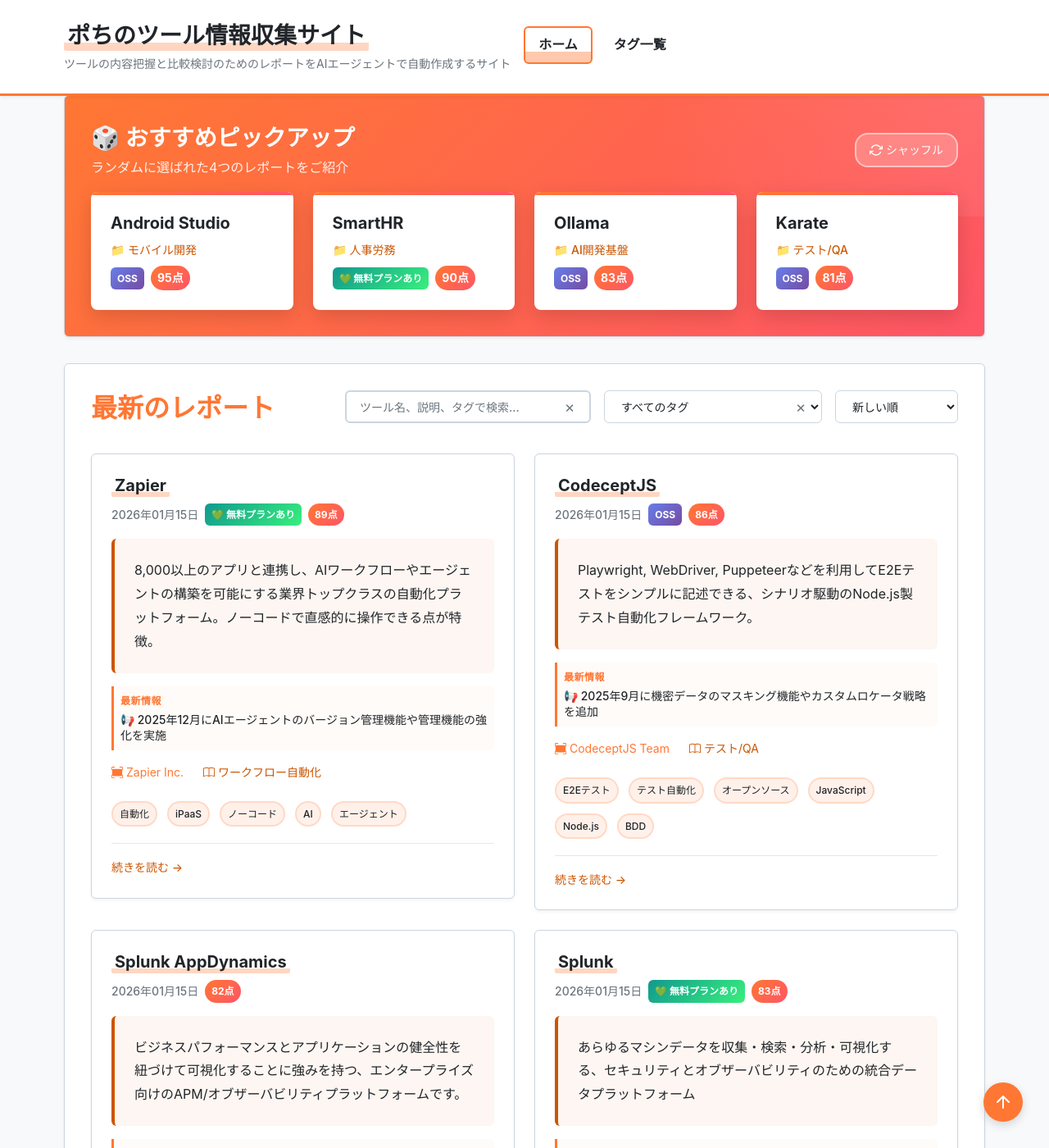
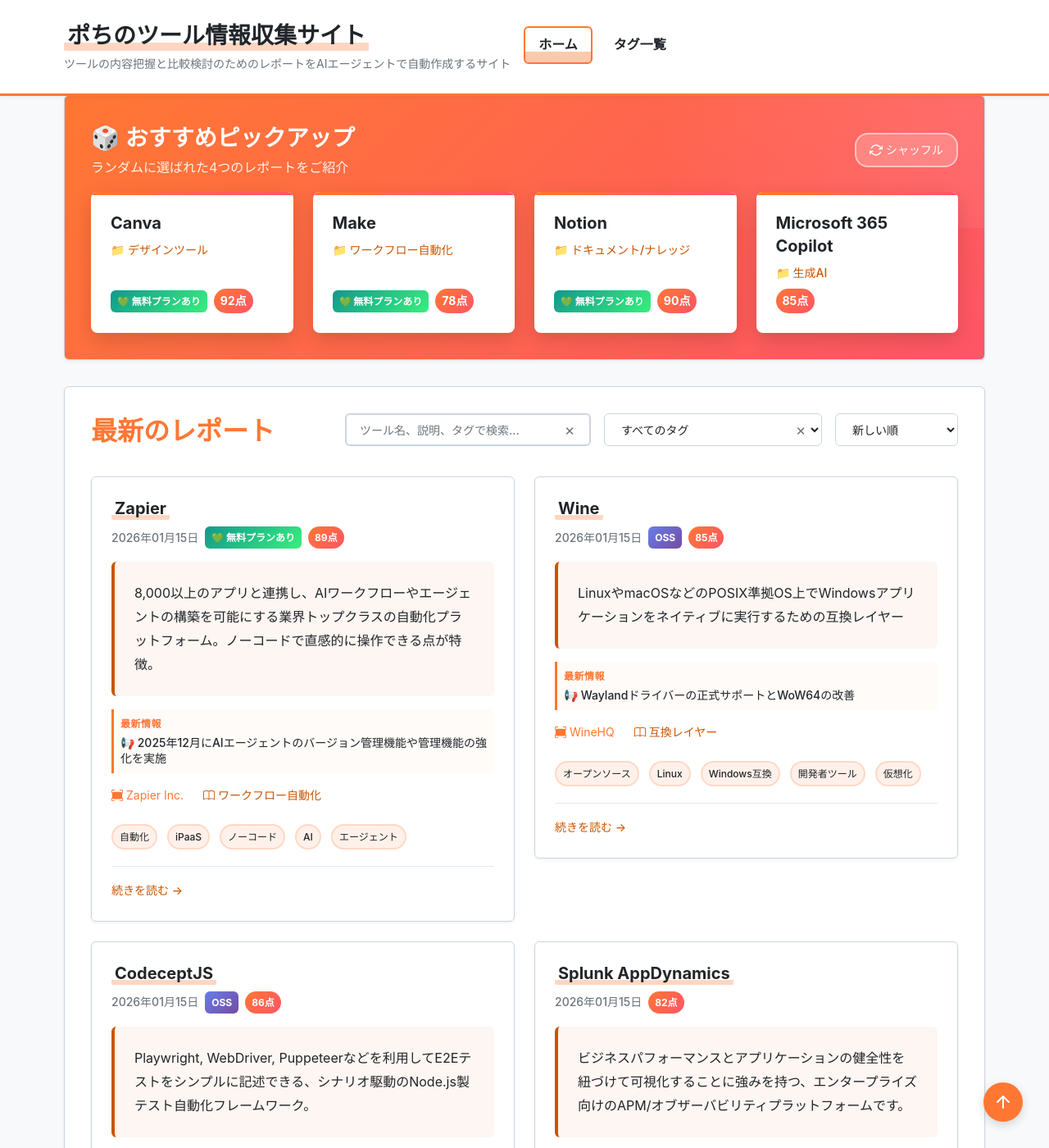
Before and after one commit to aegisfleet/tool-survey-report, a Jekyll site: the page built from index.md, in a window 1280 px wide and 1400 px high, scrolled down 656 px. Shown: the whole window at 82% size. Built offline with Jekyll 4.4.1, drawn with Linux system fonts in a browser that asks for light colours; part of the change alters nothing that is shown.

Commit message:
Add Wine survey report (#476)
- Create `_reports/wine.md` based on the template.
- Update `_reports/docker.md` and `_reports/podman.md` to add bidirectional relationship with Wine.
- Set report date to 2026-01-15 as requested.

Co-authored-by: google-labs-jules[bot] <161369871+google-labs-jules[bot]@users.noreply.github.com>

```diff
--- a/_reports/docker.md
+++ b/_reports/docker.md
@@ -25,6 +25,7 @@ relationships:
     - "act"
     - "Nexus Repository"
     - "LocalStack"
+    - "Wine"
 ---
 
 # **Docker 調査レポート**
--- a/_reports/podman.md
+++ b/_reports/podman.md
@@ -22,6 +22,7 @@ description: "デーモンレスアーキテクチャを採用した、OCI準拠
 relationships:
   related_tools:
     - "Docker"
+    - "Wine"
 ---
 
 # **Podman 調査レポート**
--- /dev/null
+++ b/_reports/wine.md
@@ -0,0 +1,192 @@
+---
+title: "Wine (WineHQ) 調査レポート"
+tool_name: "Wine"
+tool_reading: "ワイン"
+category: "互換レイヤー"
+developer: "WineHQ"
+official_site: "https://www.winehq.org/"
+date: "2026-01-15"
+last_updated: "2026-01-15"
+tags:
+  - "オープンソース"
+  - "Linux"
+  - "Windows互換"
+  - "開発者ツール"
+  - "仮想化"
+description: "LinuxやmacOSなどのPOSIX準拠OS上でWindowsアプリケーションをネイティブに実行するための互換レイヤー"
+
+quick_summary:
+  has_free_plan: true
+  is_oss: true
+  starting_price: "無料"
+  target_users:
+    - "Linuxユーザー"
+    - "macOSユーザー"
+    - "システム管理者"
+  latest_highlight: "Waylandドライバーの正式サポートとWoW64の改善"
+  update_frequency: "高"
+
+evaluation:
+  score: 85
+  base_score: 70
+  plus_points:
+    - point: 5
+      reason: "完全無料でオープンソース"
+    - point: 5
+      reason: "Windowsライセンスが不要"
+    - point: 3
+      reason: "非常に軽量でパフォーマンスが高い"
+    - point: 5
+      reason: "膨大な数のWindowsアプリが動作"
+  minus_points:
+    - point: -3
+      reason: "設定や調整が難しい場合がある"
+  summary: "WindowsアプリをLinux/macOSで動かすための最強の無料ツールだが、設定には知識が必要"
+
+links:
+  github: "https://gitlab.winehq.org/wine/wine"
+  documentation: "https://wiki.winehq.org/"
+relationships:
+  related_tools:
+    - "Docker"
+    - "Podman"
+---
+
+# **Wine (WineHQ) 調査レポート**
+
+## **1. 基本情報**
+
+* **ツール名**: Wine
+* **ツールの読み方**: ワイン
+* **開発元**: WineHQ
+* **公式サイト**: [https://www.winehq.org/](https://www.winehq.org/)
+* **関連リンク**:
+  * Gitリポジトリ: [GitLab](https://gitlab.winehq.org/wine/wine)
+  * ドキュメント: [WineHQ Wiki](https://wiki.winehq.org/)
+  * アプリケーションデータベース: [Wine AppDB](https://appdb.winehq.org/)
+* **カテゴリ**: 互換レイヤー / システムユーティリティ
+* **概要**: Linux、macOS、BSDなどのPOSIX準拠オペレーティングシステム上でWindowsアプリケーションを実行可能にする互換レイヤー。エミュレータ（Emulator）ではなく、Windows API呼び出しをPOSIX呼び出しに即座に変換するため、パフォーマンスの低下を最小限に抑えてネイティブに近い速度で動作する。
+
+## **2. 目的と主な利用シーン**
+
+* **解決する課題**: LinuxやmacOS環境で、Windows専用のソフトウェアを利用したいというニーズ。
+* **想定利用者**: Linuxデスクトップユーザー、システム管理者、開発者、ゲーマー。
+* **利用シーン**:
+  * **オフィス業務**: Microsoft OfficeやPhotoshopなどのWindows専用ソフトをLinux上で利用する。
+  * **ゲームプレイ**: Steam Play (Proton) のベースとして、Windows用PCゲームをLinuxで遊ぶ。
+  * **動作検証**: 開発者がWindows環境を用意せずに、アプリケーションの動作テストを行う。
+  * **レガシーアプリの救済**: 最新のWindowsで動かなくなった古い16bit/32bitアプリをLinux上で動かす。
+
+## **3. 主要機能**
+
+* **Windows実行ファイルの実行**: .exe や .msi ファイルを直接実行可能。
+* **DirectXサポート**: Direct3D 9/10/11/12 を Vulkan や OpenGL に変換して描画（wined3d, VKD3D）。
+* **WoW64サポート**: 64ビットOS上で32ビットWindowsアプリケーションを実行可能。
+* **デバイスサポート**: USBデバイス、シリアルポート、オーディオデバイス、プリンタなどをWindowsアプリから利用可能。
+* **デスクトップ統合**: クリップボードの共有、システムトレイへのアイコン表示、デスクトップショートカットの作成。
+* **設定ツール (winecfg)**: ドライブ割り当て、オーディオ設定、Windowsバージョンの偽装などをGUIで設定可能。
+* **デバッグ機能**: 強力なデバッグログ機能により、アプリのクラッシュ原因などを調査可能。
+
+## **4. 特徴・強み (Pros)**
+
+* **完全無料・OSS**: ライセンス費用がかからず、誰でも自由に利用・改変が可能。
+* **Windows OS不要**: Windowsのライセンスを購入したり、インストールしたりする必要がない。
+* **軽量・高速**: 仮想マシン(VM)と異なり、OS全体をエミュレートしないため、メモリ消費が少なく動作が軽快。
+* **高い互換性**: 30年以上の開発実績があり、数万のアプリケーションが動作する（AppDBで確認可能）。
+* **スクリプト制御**: コマンドラインから操作できるため、自動化やスクリプトへの組み込みが容易。
+
+## **5. 弱み・注意点 (Cons)**
+
+* **完全な互換性ではない**: すべてのWindowsアプリが動くわけではない。特に最新のDRMやアンチチートツールを含むものは動かないことが多い。
+* **設定の複雑さ**: アプリによっては、特定のDLLを追加したり、レジストリを修正したりする「微調整」が必要（Winetricksなどのツールで緩和可能）。
+* **不安定さ**: アプリケーションによっては動作が不安定だったり、アップデートで動かなくなったりすることがある。
+* **UIの違和感**: WindowsのUI部品をLinux上で描画するため、見た目がシステムのテーマと合わない場合がある。
+* **日本語入力**: 環境によってはインライン入力の設定など、日本語入力周りの調整が必要な場合がある。
+
+## **6. 料金プラン**
+
+| プラン名 | 料金 | 主な特徴 |
+|---------|------|---------|
+| **Wine (OSS)** | **無料** | すべての機能が利用可能。サポートはコミュニティベース。 |
+
+* **課金体系**: なし（寄付は歓迎されている）。
+* **商用版**: CodeWeavers社による「CrossOver」があり、こちらは有料でサポートが付く。
+
+## **7. 導入実績・事例**
+
+* **Valve (Steam Deck)**: 携帯型ゲーム機「Steam Deck」のOS（SteamOS）において、Windowsゲームを動かすための「Proton」はWineのフォークである。
+* **Google**: ChromeOS上でWindowsアプリを動かす機能にWineの技術が使われている。
+* **個人・企業**: 全世界のLinuxユーザーが、Photoshop、Office、CADソフトなどを動かすために利用。
+* **ReactOS**: Windows互換OSを目指すReactOSプロジェクトは、Wineとコードを共有している。
+
+## **8. サポート体制**
+
+* **ドキュメント**: WineHQ Wikiに膨大なドキュメントがあり、設定方法やトラブルシューティングが詳細に記載されている。
+* **コミュニティ**: メーリングリスト、IRC、フォーラムが活発。AppDBにはユーザーによるアプリごとの動作報告が蓄積されている。
+* **公式サポート**: Wine自体には企業による公式サポートはないが、商用版のCrossOverを購入することでCodeWeavers社のサポートを受けられる。
+
+## **9. 連携機能 (API・インテグレーション)**
+
+* **API**: winelibを使用することで、Windows用ソースコードをLinuxネイティブアプリとしてコンパイル可能。
+* **外部サービス連携**:
+  * **Steam**: Protonとして統合され、シームレスにゲームを起動可能。
+  * **Lutris**: ゲーム管理ツール。Wineのバージョン管理や設定を自動化。
+  * **Bottles**: Wine環境（プレフィックス）を簡単に管理するGUIツール。
+
+## **10. セキュリティとコンプライアンス**
+
+* **サンドボックス**: デフォルトでは完全なサンドボックスではなく、ホストのファイルシステムにアクセス可能（設定で制限は可能）。Windowsウイルスの影響を受ける可能性もあるため注意が必要。
+* **認証**: 特になし。ローカルで動作するツール。
+* **データ管理**: データはすべてローカル（`~/.wine` など）に保存される。クラウドへの送信はない。
+
+## **11. 操作性 (UI/UX) と学習コスト**
+
+* **UI/UX**: 基本的にはコマンドラインツール（`wine setup.exe`など）だが、`winecfg` などのGUI設定ツールもある。GUIはWindows 98/2000風のクラシックな見た目。
+* **学習コスト**: インストールして動くだけなら簡単だが、動かないアプリを動かすためのトラブルシューティングには高いスキル（ログの解読、DLLの知識など）が必要。学習コストは高め。
+
+## **12. ユーザーの声（レビュー分析）**
+
+* **調査対象**: オープンソースコミュニティ、Reddit、Linuxフォーラム
+* **総合評価**: 4.5/5.0 (推定: Linuxユーザーにとって不可欠なツールとして)
+* **ポジティブな評価**:
+  * 「これのおかげで完全にWindowsを捨ててLinuxに移行できた。」
+  * 「古いWindowsゲームが、今のWindows 11よりスムーズに動くことがある。」
+  * 「無料でここまでの互換性を実現しているのは魔法のようだ。」
+* **ネガティブな評価 / 改善要望**:
+  * 「設定が面倒。もっと簡単に使えるようにしてほしい。」
+  * 「アップデートで動いていたアプリが動かなくなるリグレッションがある。」
+  * 「アンチチート対応のゲームがまだ動かないものが多い。」
+
+## **13. 直近半年のアップデート情報**
+
+Wineは2週間ごとに開発版がリリースされ、年1回安定版がリリースされる。
+
+* **2025-01-XX**: **Wine 10.0 リリース** (予測)。Waylandドライバのデフォルト有効化、WoW64の完全統合などが期待される。
+* **2024-11-22**: **Wine 9.22 (開発版)**。様々なバグ修正とDirect3Dの改善。
+* **2024-01-16**: **Wine 9.0 (安定版)**。
+  * **WoW64モードの刷新**: 新しいWoW64アーキテクチャにより、32ビットUnixライブラリなしで32ビットアプリを実行可能に。
+  * **Waylandドライバ**: 実験的ながらWaylandドライバが含まれ、X11なしでの動作に向けた進歩。
+  * **Direct3D**: Vulkanベースのバックエンドの強化。
+
+(出典: [WineHQ News](https://www.winehq.org/news/))
+
+## **14. 類似ツールとの比較**
+
+| ツール名 | 特徴 | 強み | 弱み | 選択肢となるケース |
+|---------|------|------|------|------------------|
+| **Wine** | OSSの互換レイヤー | 無料、軽量、高パフォーマンス | 設定が難しい、動かないアプリもある | Linux/Macで無料でWindowsアプリを動かしたい場合 |
+| **CrossOver** | Wineの商用版 | 設定が簡単、公式サポートあり | 有料 | 企業利用や、設定の手間を省きたい場合 |
+| **VirtualBox** | 仮想マシン | 互換性100% (本物のWindowsが動く) | 重い、Windowsライセンスが必要 | 完璧な互換性が必要な場合や、重い処理でない場合 |
+| **WSL 2** | Windows上のLinux | LinuxアプリをWindowsで動かす | Windowsとの親和性が高い | 逆方向（WindowsでLinuxを使う）のニーズ |
+
+## **15. 総評**
+
+* **総合的な評価**:
+  * LinuxやmacOSユーザーにとって、Windowsアプリケーションを利用するための最も重要なツールの一つ。30年以上の歴史があり、その互換性とパフォーマンスは驚異的である。設定の難易度はあるが、それを補って余りある価値がある。
+* **推奨されるチームやプロジェクト**:
+  * Linux環境での開発を行うチーム
+  * Windows専用ツールへの依存から脱却したい組織
+  * クロスプラットフォーム対応を目指すソフトウェア開発プロジェクト
+* **選択時のポイント**:
+  * 「コストをかけずにWindowsアプリを動かしたい」ならWine一択。
+  * 「確実に動作させたい」「サポートが必要」ならCrossOverや仮想マシンを検討すべき。
```
